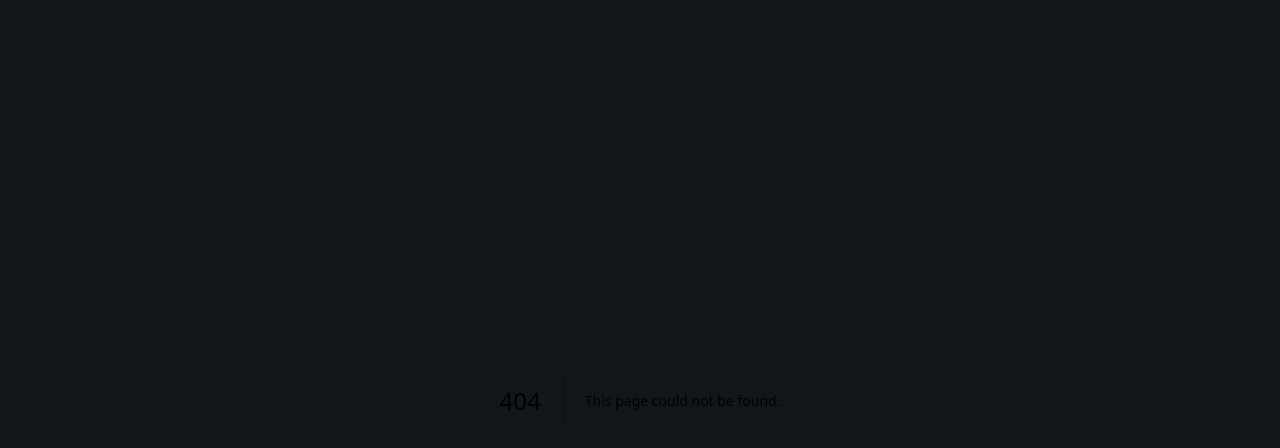
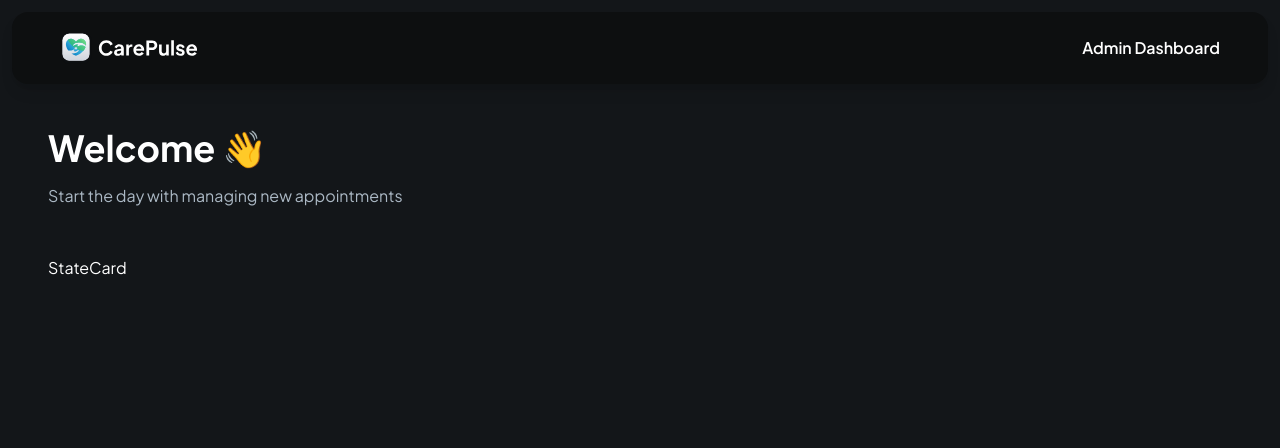
Before and after one commit to shahnoorgit/careplus, a Next.js app: page /admin in a window 1280 px wide. Before the commit this address had no page. Shown: the top 448 px of the page. Built offline with nearby package versions, Linux system fonts and the light colour scheme.

Commit message:
admin panel started

```diff
--- /dev/null
+++ b/app/admin/page.tsx
@@ -0,0 +1,36 @@
+import StateCard from "@/components/StateCard";
+import Image from "next/image";
+import Link from "next/link";
+import React from "react";
+
+const Adimin = () => {
+  return (
+    <div className=" mx-auto flex max-w-7xl flex-col space-y-14">
+      <header className="admin-header">
+        <Link href={"/"} className=" cursor-pointer">
+          <Image
+            src={"/assets/icons/logo-full.svg"}
+            width={32}
+            height={162}
+            alt="logo"
+            className=" w-fit h-8"
+          />
+        </Link>
+        <p className=" text-16-semibold">Admin Dashboard</p>
+      </header>
+      <main className="admin-main">
+        <section className="w-full space-y-4">
+          <h1 className="header">Welcome 👋</h1>
+          <p className="text-dark-700">
+            Start the day with managing new appointments
+          </p>
+        </section>
+        <section className="admin-stat">
+          <StateCard />
+        </section>
+      </main>
+    </div>
+  );
+};
+
+export default Adimin;
--- /dev/null
+++ b/components/StateCard.tsx
@@ -0,0 +1,7 @@
+import React from "react";
+
+const StateCard = () => {
+  return <div>StateCard</div>;
+};
+
+export default StateCard;
```
